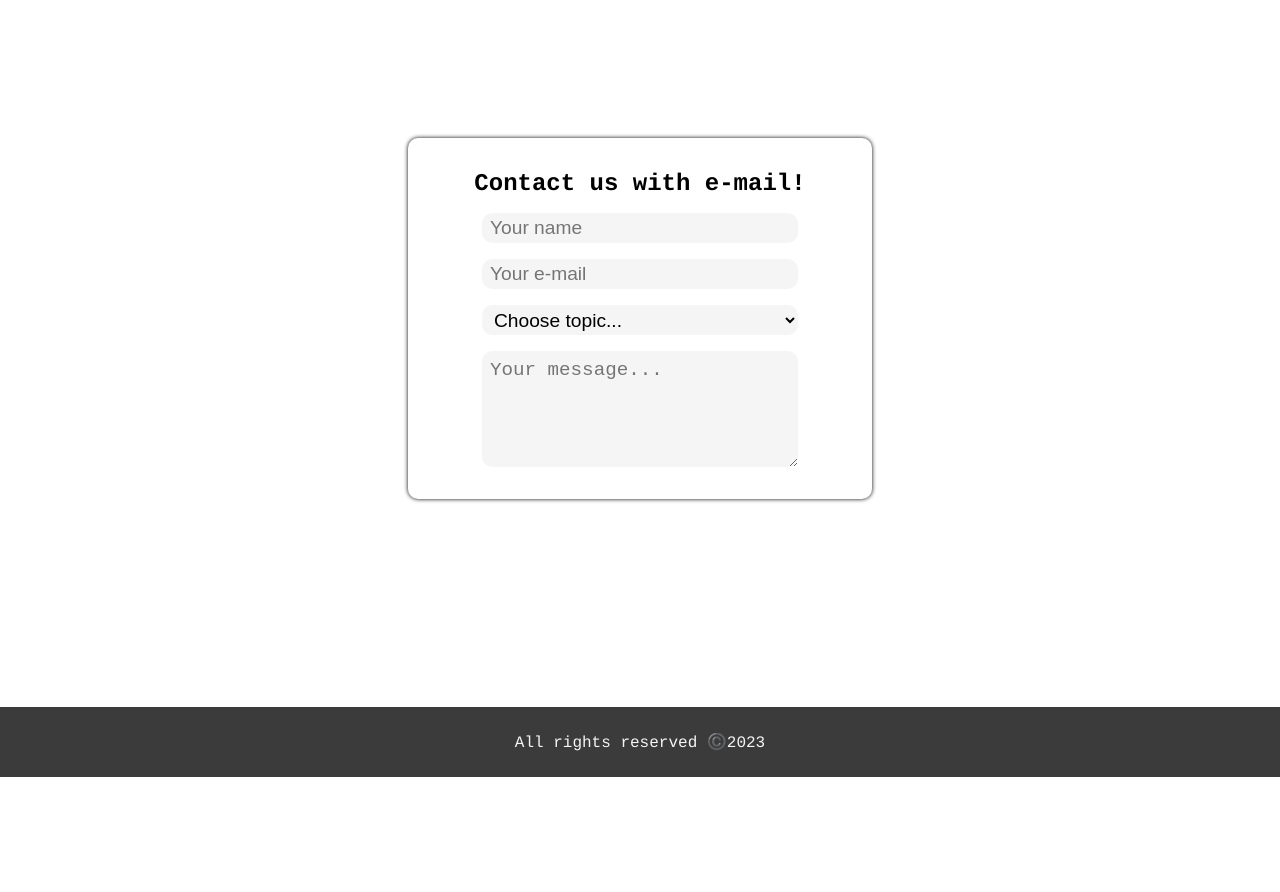
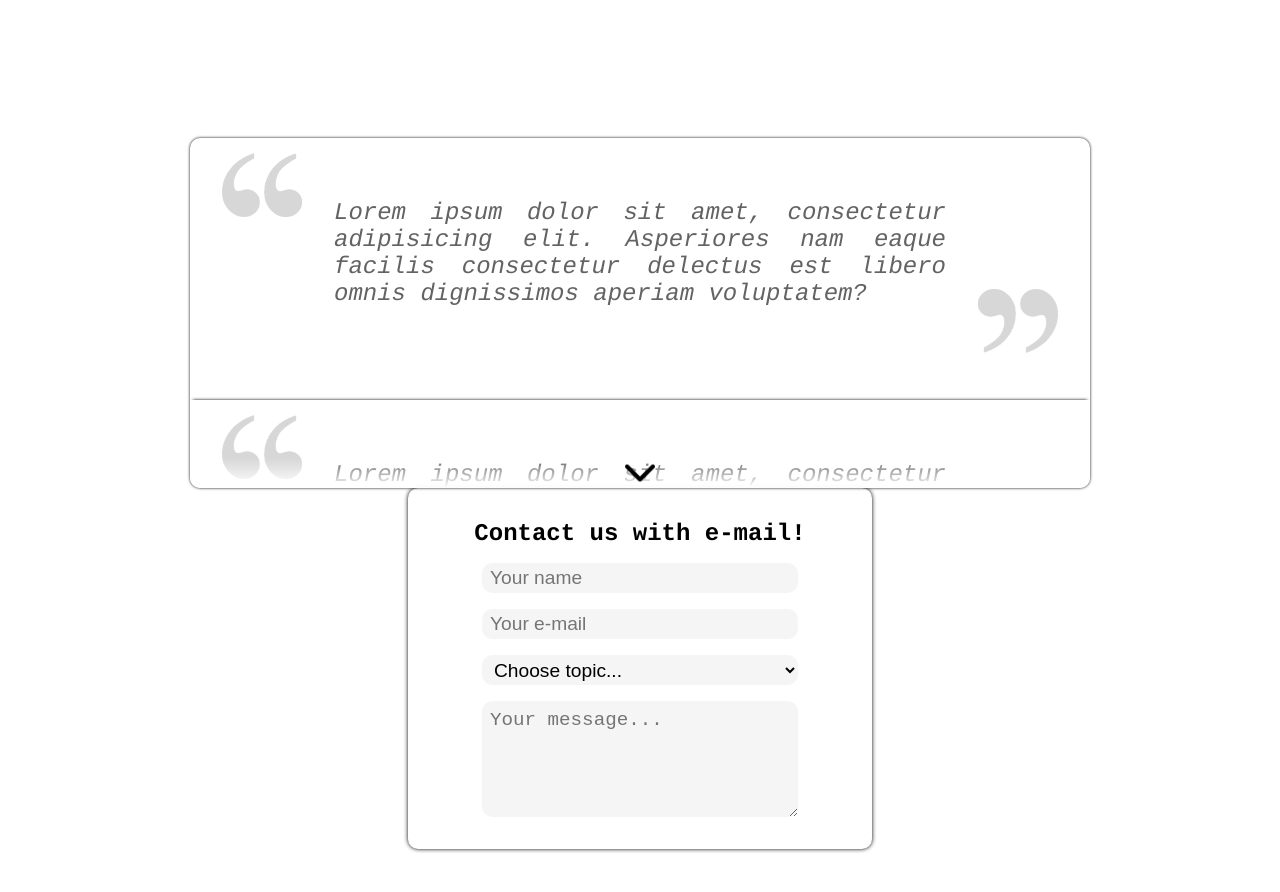
Before and after one commit to ItsMeCineQ/hotel_web_react_v2, a React (Create React App) app: page / in a window 1280 px wide. Shown: the part 4620-5512 px from the top of the page. Before the commit the page ends 5397 px from the top, so only its background shows below. Built offline with nearby package versions, Linux system fonts and the light colour scheme.

Commit message:
Implemented functionality for revievs section
Now it expands but still needs to scroll back to the top of section when clicking the arrow

```diff
--- a/src/App.js
+++ b/src/App.js
@@ -7,6 +7,7 @@ import CheckAvailability from './components/availability';
 import AboutUs from './components/about_us';
 import ContactUs from './components/contact_us';
 import Footer from './components/footer';
+import Reviews from './components/reviews';
 
 
 function App() {
@@ -40,6 +41,7 @@ function App() {
         <CheckAvailability />
         <Map />
         <AboutUs />
+        <Reviews />
         <ContactUs />
       </div>
       <Footer />
--- a/src/components/reviews.js
+++ b/src/components/reviews.js
@@ -1,38 +1,48 @@
 import '../css/reviews.css'
+import icon_quote from '../img/icon_quote.png'
+import icon_arrow from '../img/icon_arrow_black.png'
+import { useState } from 'react'
 
 export default function Reviews() {
+
+    const [isExpanded, setExpanded] = useState(false);
+
+     const toggleReviews = () => {
+        setExpanded(!isExpanded);
+    };
+
     return(
-        <div className="reviews--container section" id="reviews">
+        <div className={`reviews--container section ${isExpanded ? 'reviews--expand' : 'reviews--collapse'}`} id="reviews">
             <div className="reviews--review first--review">
-                <img src="src/img/icon_quote.png" alt="quote" className="icon--quote-start" />
+                <img src={icon_quote} alt="quote" className="icon--quote-start" />
                 <span>
                         Lorem ipsum dolor sit amet, consectetur adipisicing elit. Asperiores nam eaque facilis consectetur delectus est libero omnis dignissimos aperiam voluptatem?
                 </span>
-                <img src="src/img/icon_quote.png" alt="quote" className="icon--quote-end" />
+                <img src={icon_quote} alt="quote" className="icon--quote-end" />
             </div>
             <div className="reviews--review">
-                <img src="src/img/icon_quote.png" alt="quote" className="icon--quote-start" />
+                <img src={icon_quote} alt="quote" className="icon--quote-start" />
                 <span>
                         Lorem ipsum dolor sit amet, consectetur adipisicing elit. Asperiores nam eaque facilis consectetur delectus est libero omnis dignissimos aperiam voluptatem?
                 </span>
-                <img src="src/img/icon_quote.png" alt="quote" className="icon--quote-end" />
+                <img src={icon_quote} alt="quote" className="icon--quote-end" />
             </div>
             <div className="reviews--review">
-                <img src="src/img/icon_quote.png" alt="quote" className="icon--quote-start" />
+                <img src={icon_quote} alt="quote" className="icon--quote-start" />
                 <span>
                         Lorem ipsum dolor sit amet, consectetur adipisicing elit. Asperiores nam eaque facilis consectetur delectus est libero omnis dignissimos aperiam voluptatem?
                 </span>
-                <img src="src/img/icon_quote.png" alt="quote" className="icon--quote-end" />
+                <img src={icon_quote} alt="quote" className="icon--quote-end" />
             </div>
             <div className="reviews--review">
-                <img src="src/img/icon_quote.png" alt="quote" className="icon--quote-start" />
+                <img src={icon_quote} alt="quote" className="icon--quote-start" />
                 <span>
                         Lorem ipsum dolor sit amet, consectetur adipisicing elit. Asperiores nam eaque facilis consectetur delectus est libero omnis dignissimos aperiam voluptatem?
                 </span>
-                <img src="src/img/icon_quote.png" alt="quote" className="icon--quote-end" />
+                <img src={icon_quote} alt="quote" className="icon--quote-end" />
             </div>
-            <button className="button--reviews button--reviews-expanded">
-                <img src="src/img/icon_arrow_black.png" alt="arrow" className="icon--arrow" />
+            <button className={`button--reviews ${isExpanded ? 'button--reviews-expand' : ''}`} onClick={toggleReviews}>
+                <img src={icon_arrow} alt="arrow" className={`icon--arrow ${isExpanded ? 'rotate' : ''}`} />
             </button>
         </div>
     )
```
